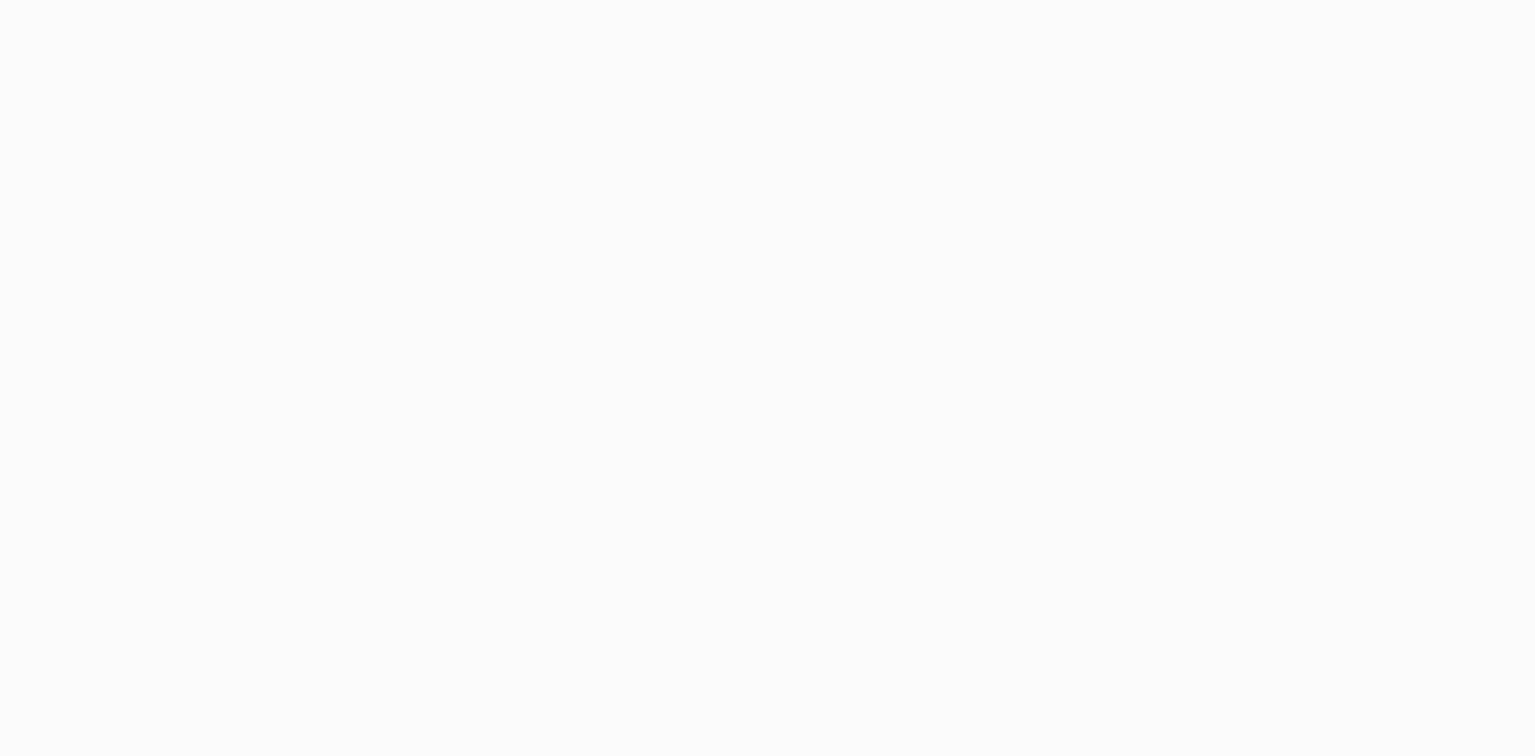
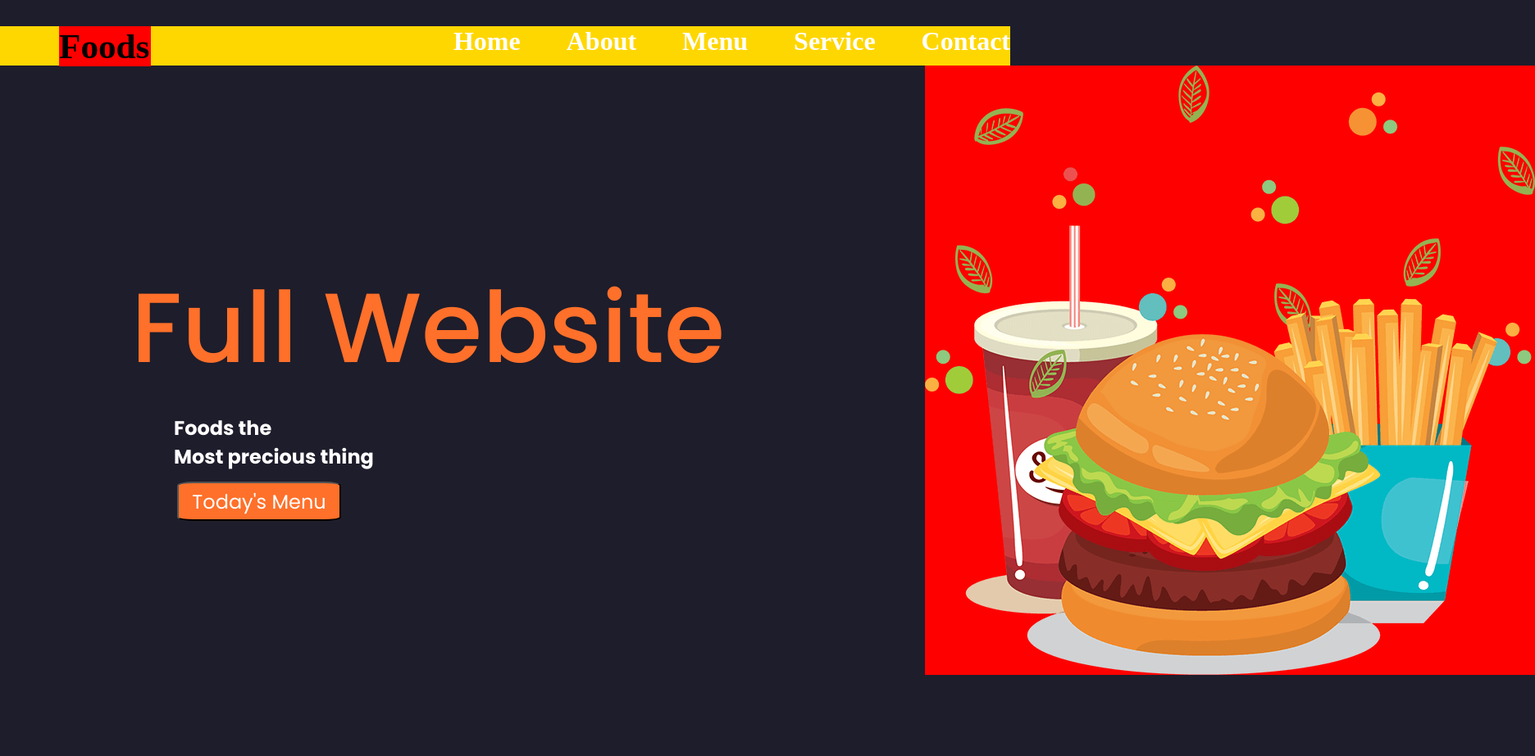
Before and after one commit to gratos356/proyectWeb1, a plain HTML site: page index.html in a window 1280 px wide. Shown: the top 923 px of the page at 82% size, 1872 px wide, since content can reach past the window. Before the commit the page ends 800 px from the top, so only its background shows below. Drawn offline with nearby package versions, Linux system fonts and the light colour scheme.

Commit message:
feat: :tada: pagina hamburguesa
proyecto parte 1 de 2

```diff
--- a/css/style.css
+++ b/css/style.css
@@ -1,4 +1,5 @@
 @import url(variables.css);
+@import url(https://fonts.googleapis.com/css2?family=Poppins:ital,wght@0,100;0,200;0,300;0,400;0,500;0,600;0,700;0,800;0,900;1,100;1,200;1,300;1,400;1,500;1,600;1,700;1,800;1,900&display=swap);
 :root{
     --color-primary:#fcfcfc;
 }
@@ -7,5 +8,93 @@
     padding: 0;
     box-sizing: border-box;
     font-family: "PlusJakartaSans-Regular";
-    background: var(--color-primary);
 }
+body{
+    background-color: var(--color-black);
+
+}
+
+.title h1{
+    background: red;
+    width: 14vh;
+    font-size: 5.4vh;
+    position: absolute;
+    display: flex;
+    justify-content: start;
+    margin-left: 9vh;
+
+}
+article {
+    grid-column-gap: 100em;
+    display: grid;
+    grid-template-columns: repeat(2, 1fr);
+    grid-template-rows: repeat(5, 1fr);
+    grid-gap: 1vh;
+    grid-template-areas:
+    ".  "
+    ".  "
+    ".  "
+    ".  "
+    ".  "
+    ".  ";
+}
+.main{
+    background: gold;
+    height: 6vh;
+    display: flex;
+    justify-content: space-evenly;
+    justify-content: flex-end;
+    gap: 7vh;
+    font-size: 2vh;
+    margin-top: 4vh;
+    margin-right: 6vh;
+    color: var(--color-whithe);
+    font-family: 'Poppins', sans-serif;
+}
+.n_1{
+    position: absolute;
+    width: 100vh;
+    font-family: Poppins, sans-serif;
+    font-size: 15vh;
+    display: flex;
+    margin-top: -50vh;
+    color: var(--color-naranja);
+    font-weight:500 ;
+
+}
+.n_2{
+    position: absolute;
+    color: var(--color-whithe);
+    width: 35vh;
+    font-size: 3vh;
+    font-family:Poppins, sans-serif ;
+    display: flex;
+    margin-left: -52vh;
+    margin-top: -15vh;
+}
+button{
+    position: absolute;
+    background: var(--color-naranja);
+    height: 6vh;
+    font-size: 3vh;
+    width: 25vh;
+    border-radius: 10%;
+    color: var(--color-whithe);
+    font-family: Poppins, sans-serif;
+    margin-left: -61vh;
+    margin-top: 3vh;
+}
+
+.full_web_site{
+    margin: 25vh;
+    position: relative;
+    height: 80vh;
+    width: 90vh;
+    display: flex;
+    justify-content: center;
+    align-items: center;
+}
+.burger img{
+    background: red;
+
+}
--- a/css/variables.css
+++ b/css/variables.css
@@ -1,56 +1,24 @@
-@font-face {
-    font-family: "PlusJakartaSans-Bold";
-    src: url(../storage/font/Plus_Jakarta_Sans/PlusJakartaSans-Bold.ttf);
+:root{
+--color-naranja : #ff702a;
+--color-cian: #12b886;
+--color-black:#1e1d2b;
+--color-blue:#2c2b47;
+--color-whithe:#fff;
+
 }
-@font-face {
-    font-family: "PlusJakartaSans-BoldItalic";
-    src: url(../storage/font/Plus_Jakarta_Sans/PlusJakartaSans-BoldItalic.ttf);
+/* @font-face{
+    font-family: "font_1";
+    src: url(../storage/font/Shaka\ Pow.ttf);
 }
-@font-face {
-    font-family: "PlusJakartaSans-ExtraBold";
-    src: url(../storage/font/Plus_Jakarta_Sans/PlusJakartaSans-ExtraBold.ttf);
+@font-face{
+    font-family: "font_2";
+    src:url(../storage/font/Shaka\ Pow\ Hollow.ttf);
 }
-@font-face {
-    font-family: "PlusJakartaSans-ExtraBoldItalic";
-    src: url(../storage/font/Plus_Jakarta_Sans/PlusJakartaSans-ExtraBoldItalic.ttf);
+@font-face{
+    font-family: "font_3";
+    src:url(../storage/font/Shaka\ Pow\ Upright.ttf);
 }
-@font-face {
-    font-family: "PlusJakartaSans-ExtraLight";
-    src: url(../storage/font/Plus_Jakarta_Sans/PlusJakartaSans-ExtraLight.ttf);
-}
-@font-face {
-    font-family: "PlusJakartaSans-ExtraLightItalic";
-    src: url(../storage/font/Plus_Jakarta_Sans/PlusJakartaSans-ExtraLightItalic.ttf);
-}
-@font-face {
-    font-family: "PlusJakartaSans-Italic";
-    src: url(../storage/font/Plus_Jakarta_Sans/PlusJakartaSans-Italic.ttf);
-}
-@font-face {
-    font-family: "PlusJakartaSans-Light";
-    src: url(../storage/font/Plus_Jakarta_Sans/PlusJakartaSans-Light.ttf);
-}
-@font-face {
-    font-family: "PlusJakartaSans-LightItalic";
-    src: url(../storage/font/Plus_Jakarta_Sans/PlusJakartaSans-LightItalic.ttf);
-}
-@font-face {
-    font-family: "PlusJakartaSans-Medium";
-    src: url(../storage/font/Plus_Jakarta_Sans/PlusJakartaSans-Medium.ttf);
-}
-@font-face {
-    font-family: "PlusJakartaSans-MediumItalic";
-    src: url(../storage/font/Plus_Jakarta_Sans/PlusJakartaSans-MediumItalic.ttf);
-}
-@font-face {
-    font-family: "PlusJakartaSans-Regular";
-    src: url(../storage/font/Plus_Jakarta_Sans/PlusJakartaSans-Regular.ttf);
-}
-@font-face {
-    font-family: "PlusJakartaSans-SemiBold";
-    src: url(../storage/font/Plus_Jakarta_Sans/PlusJakartaSans-SemiBold.ttf);
-}
-@font-face {
-    font-family: "PlusJakartaSans-SemiBoldItalic";
-    src: url(../storage/font/Plus_Jakarta_Sans/PlusJakartaSans-SemiBoldItalic.ttf);
-}
+@font-face{
+    font-family: "font_4";
+    src:url(../storage/font/Shaka\ Pow\ Upright\ Hollow.ttf);
+}*/
--- a/index.html
+++ b/index.html
@@ -1,13 +1,38 @@
 <!DOCTYPE html>
 <html lang="en">
+
 <head>
     <meta charset="UTF-8">
     <meta name="viewport" content="width=device-width, initial-scale=1.0">
     <title>Document</title>
     <link rel="stylesheet" href="css/style.css">
     <link href='https://unpkg.com/boxicons@2.1.4/css/boxicons.min.css' rel='stylesheet'>
+    <link rel="stylesheet" href="https://unpkg.com/boxicons@latest/css/boxicons.min.css">
 </head>
+
 <body>
+    <header class="content__title">
+        <div class="title">
+            <h1>Foods</h1>
+        </div>
+        <div class="main">
+            <h1>Home</h1>
+            <h1>About</h1>
+            <h1>Menu</h1>
+            <h1>Service</h1>
+            <h1>Contact</h1>
+    </header>
+    <main>
+        <article>
+            <div class="full_web_site">
+                <h2 class="n_1">Full Website</h2>
+                <h2 class="n_2">Foods the <br> Most precious thing</h2>
+                <button>Today's Menu</button>
 
+            </div>
+            <div class="burger"><img src="/storage/img/home.png"></div>
+        </article>
+    </main>
 </body>
+
 </html>
```
Also changed, not shown: storage/font/Shaka Pow Hollow.ttf (added), storage/font/Shaka Pow Upright Hollow.ttf (added), storage/font/Shaka Pow Upright.ttf (added), storage/font/Shaka Pow.ttf (added), storage/img/about.png (added), storage/img/food1.png (added), storage/img/food2.png (added), storage/img/food3.png (added), storage/img/home.png (added), storage/img/s1.png (added), storage/img/s2.png (added), storage/img/s3.png (added), 2 other files.
